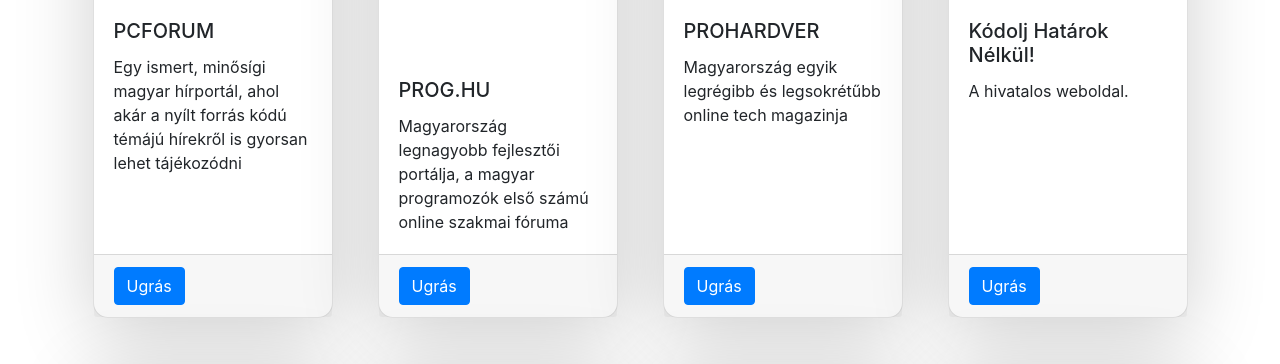
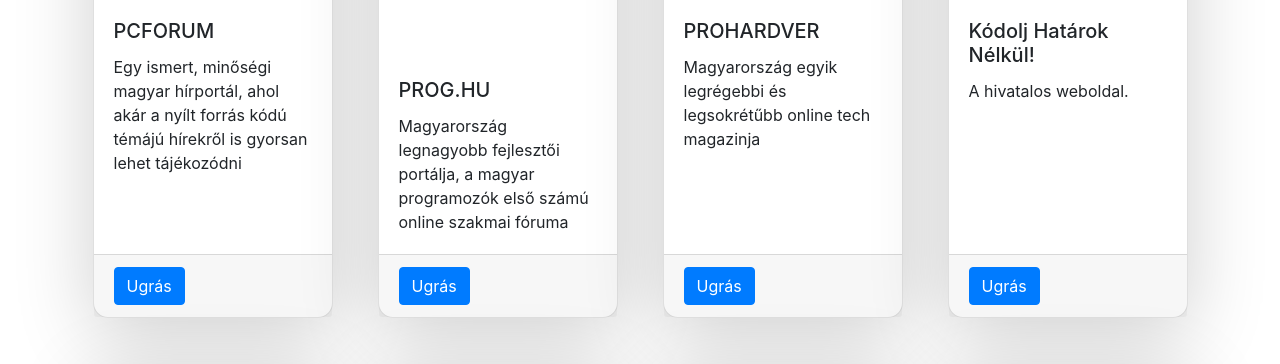
Before and after one commit to Zotyamester/NISZ, a Django app: page / in a window 1280 px wide. Shown: the part 424-788 px from the top of the page. Run offline with Django 3.2, Linux system fonts and the light colour scheme; data that the repository does not hold is empty; some libraries are stand-ins or nearby versions.

Commit message:
Apróbb változtatások

```diff
--- a/mysite/main/templates/main/base.html
+++ b/mysite/main/templates/main/base.html
@@ -58,7 +58,8 @@
             <div class="col-md-12">
                 {% if messages %}
                     {% for message in messages %}
-                        <div class="alert alert-{{ message.tags }}">
+                        <div class="alert alert-{{ message.tags }} alert-dismissible fade show">
+                            <button type="button" class="close" data-dismiss="alert">&times;</button>
                             {{ message }}
                         </div>
                     {% endfor %}
--- a/mysite/main/templates/main/home.html
+++ b/mysite/main/templates/main/home.html
@@ -36,7 +36,7 @@
                     class="card-img-top" alt="cikk">
                 <div class="card-body">
                     <h5 class="card-title">PCFORUM</h5>
-                    <p class="card-text">Egy ismert, minősígi magyar hírportál, ahol akár a nyílt forrás kódú témájú
+                    <p class="card-text">Egy ismert, minőségi magyar hírportál, ahol akár a nyílt forrás kódú témájú
                         hírekről is gyorsan lehet tájékozódni</p>
                 </div>
                 <div class="card-footer">
@@ -63,7 +63,7 @@
                 <img src="https://emblemsbf.com/img/24106.webp" class="card-img-top" alt="cikk">
                 <div class="card-body">
                     <h5 class="card-title">PROHARDVER</h5>
-                    <p class="card-text">Magyarország egyik legrégibb és legsokrétűbb online tech magazinja</p>
+                    <p class="card-text">Magyarország egyik legrégebbi és legsokrétűbb online tech magazinja</p>
                 </div>
                 <div class="card-footer">
                     <a href="https://prohardver.hu/index.html" class="btn btn-primary"
```
